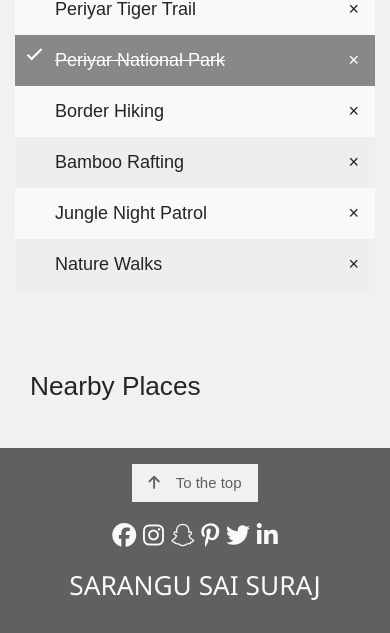
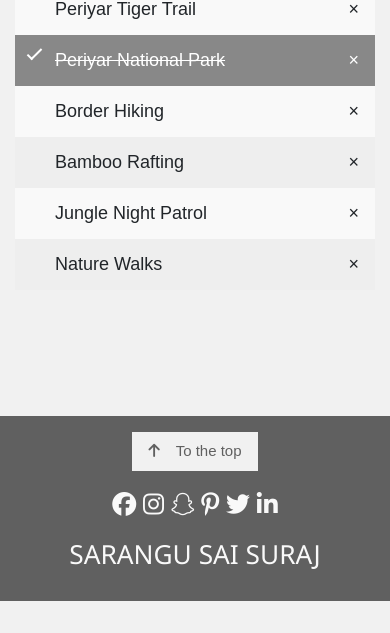
Before and after one commit to suraj1104/tourism-webdev, a plain HTML site: page placesToVisit.html in a window 390 px wide. Shown: the part 7851-8484 px from the top of the page. After the commit the page ends 8452 px from the top, so only its background shows below. Drawn offline with nearby package versions, Linux system fonts and the light colour scheme; a web font is replaced by a local one.

Commit message:
updated mobile view

```diff
--- a/placesToVisit.html
+++ b/placesToVisit.html
@@ -95,7 +95,7 @@
    <a href="packages.html" class=" w3-bar-item w3-button" onclick="toggleFunction()">PACKAGES</a>
   <a href="hotels.html" class=" w3-bar-item w3-button" onclick="toggleFunction()">HOTELS</a>
 <a href="activities.html" class=" w3-bar-item w3-button" onclick="toggleFunction()">ACTIVITIES</a>
-<a href="#faq" class="w3-bar-item w3-button" onclick="toggleFunction()">FAQs</a>
+
  <a href="#" class="w3-bar-item w3-button"></a>
 
   </div>
@@ -941,7 +941,7 @@
 
       <div class=" col-sm-3">
         <div class="container">
-          <h3 class="w3-allerta">Nearby Places</h3>
+          <h3 class="w3-hide-small w3-allerta">Nearby Places</h3>
           </div>
           <p></p>
              <div class="container">
```
